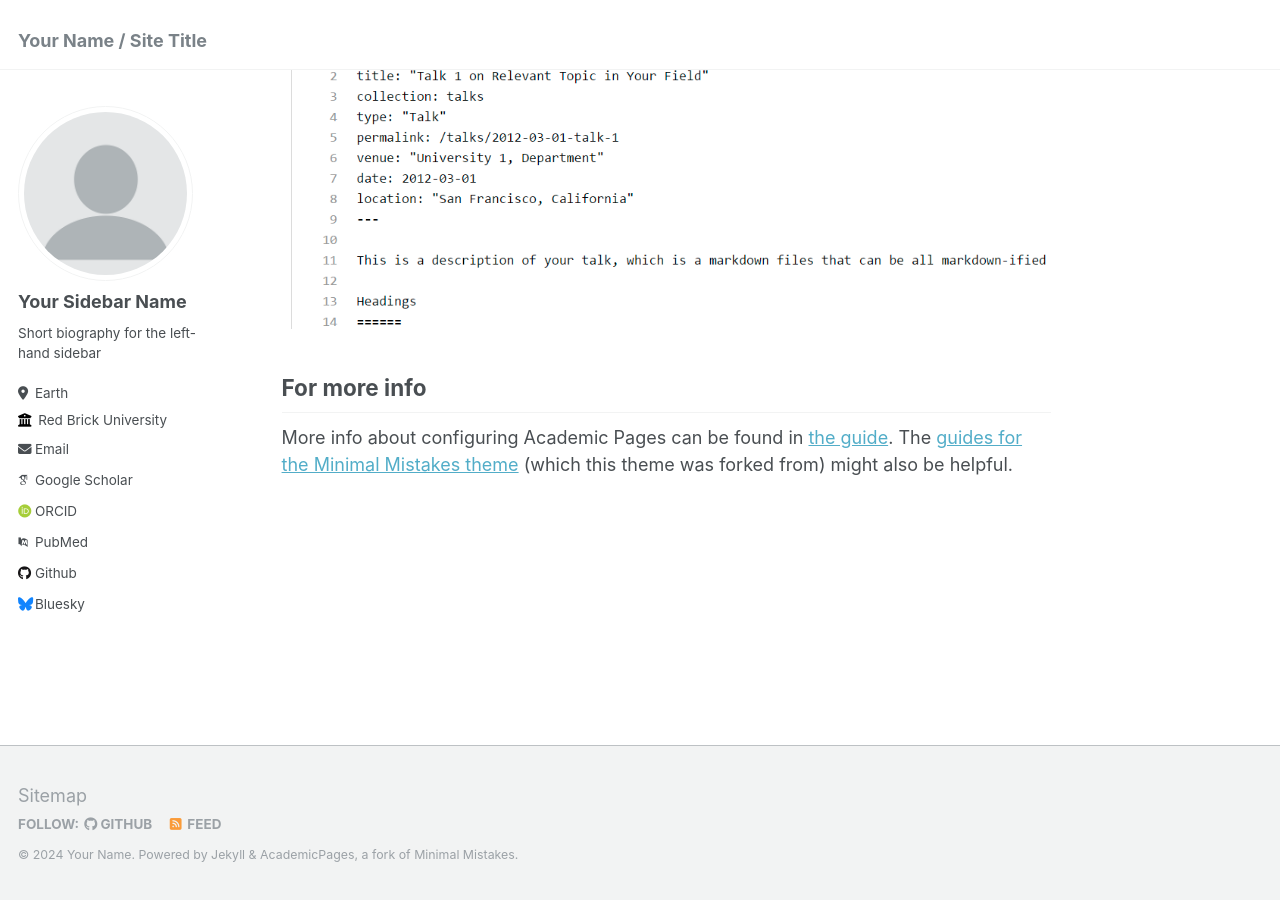
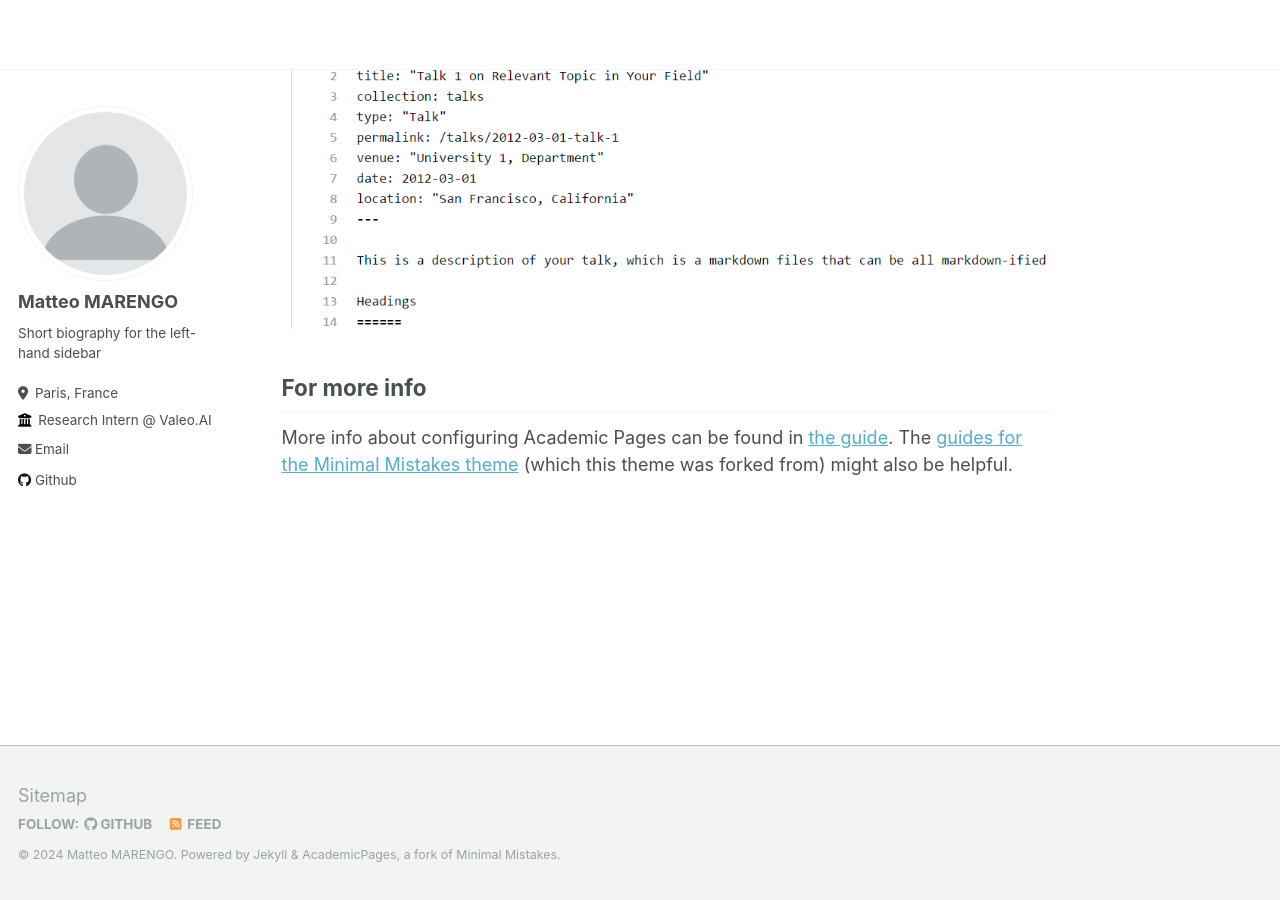
Before and after one commit to MatteoMarengo/MatteoMarengo.github.io, a Jekyll site: the page built from _pages/about.md, in a window 1280 px wide and 900 px high, scrolled down 2660 px. Built offline with Jekyll 4.4.1, drawn with Linux system fonts in a browser that asks for light colours; some web fonts are replaced.

Commit message:
Update _config.yml

```diff
--- a/_config.yml
+++ b/_config.yml
@@ -8,9 +8,9 @@
 
 # Basic Site Settings
 locale                   : "en-US"
-title                    : "Your Name / Site Title"
+title                    : ""
 title_separator          : "-"
-name                     : &name "Your Name"
+name                     : &name "Matteo MARENGO"
 description              : &description "personal description"
 url                      : https://academicpages.github.io # the base hostname & protocol for your site e.g. "https://mmistakes.github.io"
 baseurl                  : "" # the subpath of your site, e.g. "/blog"
@@ -22,33 +22,33 @@ repository               : "academicpages/academicpages.github.io"
 author:
   # Biographic information
   avatar           : "profile.png"
-  name             : "Your Sidebar Name"
+  name             : "Matteo MARENGO"
   pronouns         : # example: "she/her"
   bio              : "Short biography for the left-hand sidebar"
-  location         : "Earth"
-  employer         : "Red Brick University"
+  location         : "Paris, France"
+  employer         : "Research Intern @ Valeo.AI & @ INRIA | MVA @ ENS Paris-Saclay"
   uri              : # URL
-  email            : "none@example.org"
+  email            : "matteo.marengo[at]ens-paris-saclay.fr"
 
   # Academic websites
   arxiv            : # URL - Update with the correct link to your profile
-  googlescholar    : "https://scholar.google.com/citations?user=PS_CX0AAAAAJ"
+  # googlescholar    : "https://scholar.google.com/citations?user=PS_CX0AAAAAJ"
   impactstory      : # URL
-  orcid            : "http://orcid.org/yourorcidurl"
+  #orcid            : "http://orcid.org/yourorcidurl"
   semantic         : # URL
-  pubmed           : "https://www.ncbi.nlm.nih.gov/pubmed/?term=john+snow"
+  # pubmed           : "https://www.ncbi.nlm.nih.gov/pubmed/?term=john+snow"
   researchgate     : # URL
 
   # Repositories and software development
   bitbucket        : # Username - Update with your username on the site
   codepen          : # Username
   dribbble         : # Username
-  github           : "academicpages"
+  github           : "matteomarengo"
   kaggle           : # Username
   stackoverflow    : # User number or user number and name (i.e., use "1" or "1/jeff-atwood")
 
   # Social media
-  bluesky          : "bsky.app" # Replace this with you Bluesky username
+  # bluesky          : "bsky.app" # Replace this with you Bluesky username
   facebook         : # Username
   flickr           : # Username
   foursquare       : # Username
```
